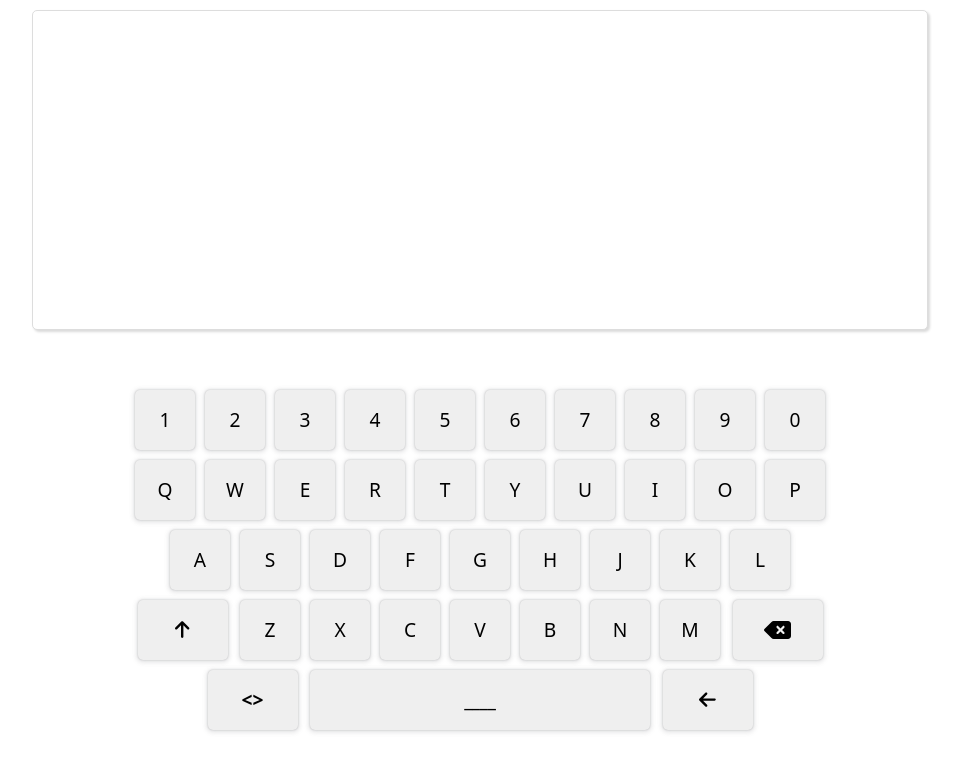
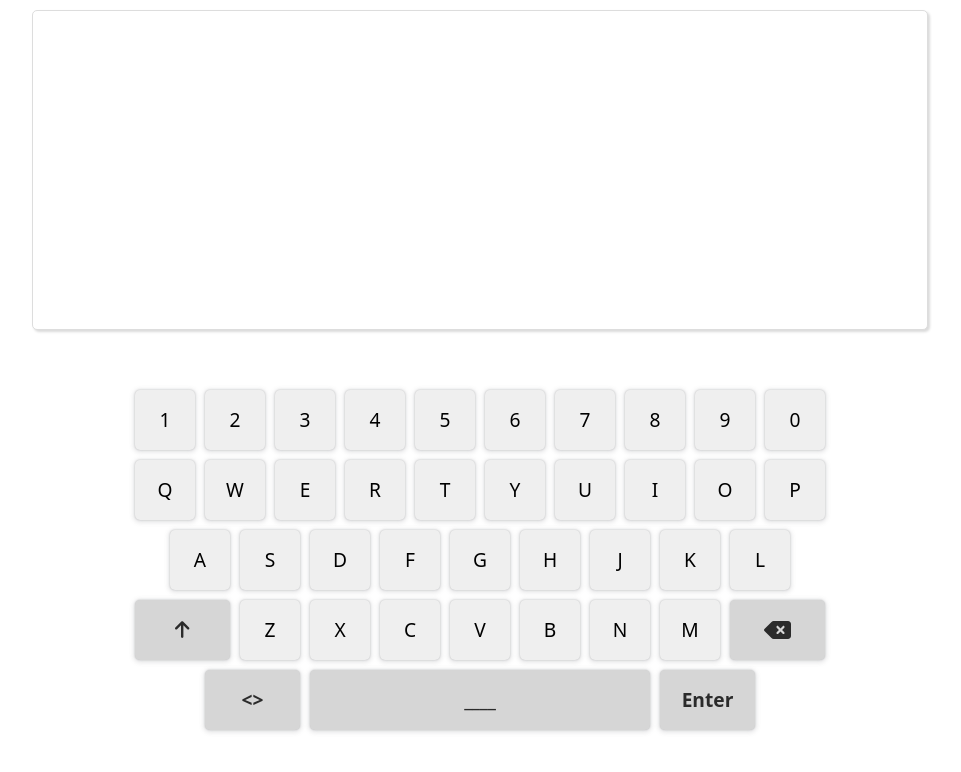
Before and after one commit to btl28/virtual-keyboard, a React (Create React App) app: page / in a window 1280 px wide. Shown: the top 772 px of the page, without its empty margins (160-1121 px from the left). Built offline with nearby package versions, Linux system fonts and the light colour scheme.

Commit message:
Add enter, space, delete functionality.

```diff
--- /dev/null
+++ b/src/characters.js
@@ -0,0 +1,12 @@
+const chars = {
+    row1: ["1", "2", "3", "4", "5", "6", "7", "8", "9", "0"],
+    row2: ["Q", "W", "E", "R", "T", "Y", "U", "I", "O", "P"],
+    row3: ["A", "S", "D", "F", "G", "H", "J", "K", "L"],
+    row4: ["Z", "X", "C", "V", "B", "N", "M"],
+    altRow1: ["!", "@", "#", "$", "%", "^", "&", "*", "(", ")"],
+    altRow2: ["q", "w", "e", "r", "t", "y", "u", "i", "o", "p"],
+    altRow3: ["a", "s", "d", "f", "g", "h", "j", "k", "l"],
+    altRow4: ["z", "x", "c", "v", "b", "n", "m"],
+};
+
+export default chars;
--- a/src/components/App.jsx
+++ b/src/components/App.jsx
@@ -3,10 +3,31 @@ import Display from "./Display";
 import Keyboard from "./Keyboard";
 
 function App() {
+  const [displayVal, setDisplayVal] = useState("");
+  const [isShift, setIsShift] = useState(false);
+
+  function setDisplay(id) {
+    if (id !== "shift" && id !== "enter" && id !== "space" && id !== "backspace" && id !== "symbol") {
+      setDisplayVal(() => {
+        return displayVal + id
+      });
+    }
+    id === "shift" && setIsShift(!isShift);
+    id === "backspace" && setDisplayVal(() => {
+      return displayVal.slice(0, -1)
+    })
+    id === "space" && setDisplayVal(() => {
+      return displayVal + " "
+    })
+    id === "enter" && setDisplayVal(() => {
+      return displayVal + "\n"
+    })
+  }
+
   return (
     <div>
-      <Display />
-      <Keyboard />
+      <Display displayVal={displayVal} />
+      <Keyboard changeVal={setDisplay} isShiftTrue={isShift} />
     </div>
   );
 }
--- a/src/components/Display.jsx
+++ b/src/components/Display.jsx
@@ -1,9 +1,10 @@
-import React from "react";
+import React, {useState} from "react";
 
 function Display(props) {
+
     return (
         <div className="display">
-            <textarea rows="12" />
+            <textarea readOnly rows="12" value={props.displayVal} />
         </div>
     );
 }
--- a/src/components/Key.jsx
+++ b/src/components/Key.jsx
@@ -2,8 +2,12 @@ import React from "react";
 
 function Key(props) {
 
+    function handleClick() {
+        props.onButtonClick(props.id);
+    }
+
     return (
-        <button className={props.class}>{props.keyName}</button>
+        <button onClick={handleClick} className={props.class} name={props.id}>{props.keyName}</button>
     );
 }
 
--- a/src/components/Keyboard.jsx
+++ b/src/components/Keyboard.jsx
@@ -1,46 +1,61 @@
 import React, {useState} from "react";
 import Key from "./Key";
-import { FontAwesomeIcon } from '@fortawesome/react-fontawesome'
-import { faDeleteLeft } from '@fortawesome/free-solid-svg-icons'
-import { faArrowUp } from '@fortawesome/free-solid-svg-icons'
-import { faArrowLeft } from '@fortawesome/free-solid-svg-icons'
+import chars from "../characters";
+import { FontAwesomeIcon } from '@fortawesome/react-fontawesome';
+import { faDeleteLeft } from '@fortawesome/free-solid-svg-icons';
+import { faArrowUp } from '@fortawesome/free-solid-svg-icons';
+import { faArrowLeft } from '@fortawesome/free-solid-svg-icons';
 
 function Keyboard(props) {
-    const numbers = ["1", "2", "3", "4", "5", "6", "7", "8", "9", "0"]
-    const row2 = ["Q", "W", "E", "R", "T", "Y", "U", "I", "O", "P"]
-    const row3 = ["A", "S", "D", "F", "G", "H", "J", "K", "L"]
-    const row4 = ["Z", "X", "C", "V", "B", "N", "M"]
-    const symbols = ["!", "@", "#", "$", "%", "^", "&", "*", "(", ")"]
+
+    const row1Def = chars.row1;
+    const row2Def = chars.row2;
+    const row3Def = chars.row3;
+    const row4Def = chars.row4;
 
     const deleteIcon = <FontAwesomeIcon icon={faDeleteLeft} />
     const shiftIcon = <FontAwesomeIcon icon={faArrowUp} />
     const enterIcon = <FontAwesomeIcon icon={faArrowLeft} />
 
-    const [row1, setRow1] = useState(numbers);
+    const [row1, setRow1] = useState(row1Def);
+    const [row2, setRow2] = useState(row2Def);
+    const [row3, setRow3] = useState(row3Def);
+    const [row4, setRow4] = useState(row4Def);
+
+    function changeDisplay(id) {
+        props.changeVal(id);
+        props.isShiftTrue === false ? setRow1(row1Def) : setRow1(chars.altRow1);
+        props.isShiftTrue === false ? setRow2(row2Def) : setRow2(chars.altRow2);
+        props.isShiftTrue === false ? setRow3(row3Def) : setRow3(chars.altRow3);
+        props.isShiftTrue === false ? setRow4(row4Def) : setRow4(chars.altRow4);
+    }
 
     return (
         <div className="container">
             {row1.map((item, index) => {
-                return <Key keyName={item} key={index} class="key" />
+                return <Key keyName={item} key={index} id={item} class="key" onButtonClick={changeDisplay} />
             })}
             {row2.map((item, index) => {
-                return <Key keyName={item} key={index} class="key" />
+                return <Key keyName={item} key={index} id={item} class="key" onButtonClick={changeDisplay} />
             })}
             <div className="row3">
                 {row3.map((item, index) => {
-                    return <Key keyName={item} key={index} class="key" />
+                    return <Key keyName={item} key={index} id={item} class="key" onButtonClick={changeDisplay} />
                 })}
             </div>
-            <Key class="shift key fn-key" keyName={shiftIcon} />
+            <Key class="shift key fn-key" id={"shift"} keyName={shiftIcon} onButtonClick={changeDisplay} />
             <div className="row4">
                 {row4.map((item, index) => {
-                    return <Key keyName={item} key={index} class="key" />
+                    return <Key keyName={item} key={index} id={item} class="key" onButtonClick={changeDisplay} />
                 })}
             </div>
-            <Key class="backspace key fn-key" keyName={deleteIcon} />
-            <Key class="symbol key fn-key" keyName={"<>"} />
-            <Key class="space key" keyName={"____"} />
-            <Key class="enter key fn-key" keyName={enterIcon} />
+            <Key class="backspace key fn-key" id={"backspace"} keyName={deleteIcon} onButtonClick={changeDisplay} />
+
+            <Key class="symbol key fn-key" id={"symbol"} keyName={"<>"} onButtonClick={changeDisplay} />
+
+            <Key class="space key" id={"space"} keyName={"____"} onButtonClick={changeDisplay} />
+
+            <Key class="enter key fn-key" id={"enter"} keyName={"Enter"} onButtonClick={changeDisplay} />
         </div>
     );
 }
--- a/src/styles.css
+++ b/src/styles.css
@@ -55,7 +55,7 @@
 }
 
 .key:hover {
-    background-color: rgb(214, 214, 214);
+    background-color: rgb(158, 158, 158);
     color: white;
     box-shadow: rgba(50, 50, 93, 0.25) 0px 2px 5px -1px,
     rgba(0, 0, 0, 0.3) 0px 1px 3px -1px;
@@ -63,7 +63,7 @@
 
 .key:active {
     box-shadow: none;
-    transform: scale(0.99);
+    transform: scale(0.98);
 }
 
 .shift {
@@ -92,6 +92,8 @@
     grid-column-end: col 17;
     width: 340px;
     font-weight: bold;
+    background-color: rgb(214, 214, 214);
+    color: rgb(43, 43, 43);
 }
 
 .enter {
@@ -101,6 +103,8 @@
 }
 
 .fn-key {
-    width: 90px;
+    width: 95px;
     font-weight: bold;
+    background-color: rgb(214, 214, 214);
+    color: rgb(43, 43, 43);
 }
```
